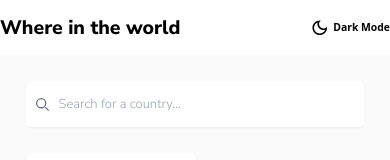
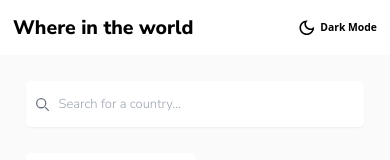
Before and after one commit to Agnik7/rest-countries-frontendmentor, a React (Vite) app: page / in a window 390 px wide. Shown: the top 160 px of the page. Built offline with nearby package versions, Linux system fonts and the light colour scheme.

Commit message:
Finished Project

```diff
--- a/src/components/Navbar.jsx
+++ b/src/components/Navbar.jsx
@@ -18,7 +18,7 @@ export default function Navbar({darkTheme,setDarkTheme}) {
     else
     {
       setText('Dark');
-      setNavClass("bg-[white]  w-full flex flex-row items-center justify-between xs:px-[1rem] px-[0] sm:px-[2.5rem] py-[1rem]");
+      setNavClass("bg-[white]  w-full flex flex-row items-center justify-between px-[1rem] sm:px-[2.5rem] py-[1rem]");
     }
   },[darkTheme]);
   return (
```
